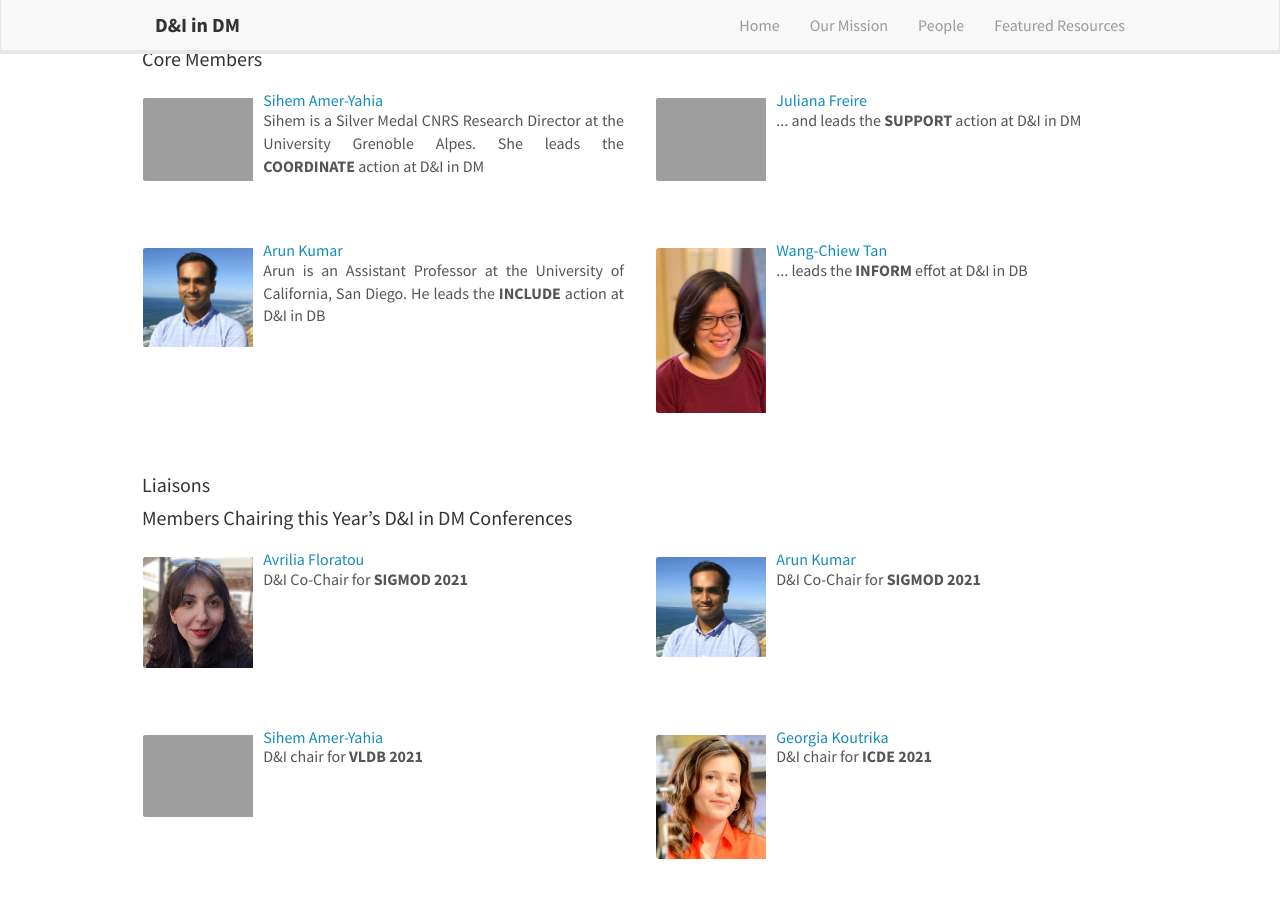
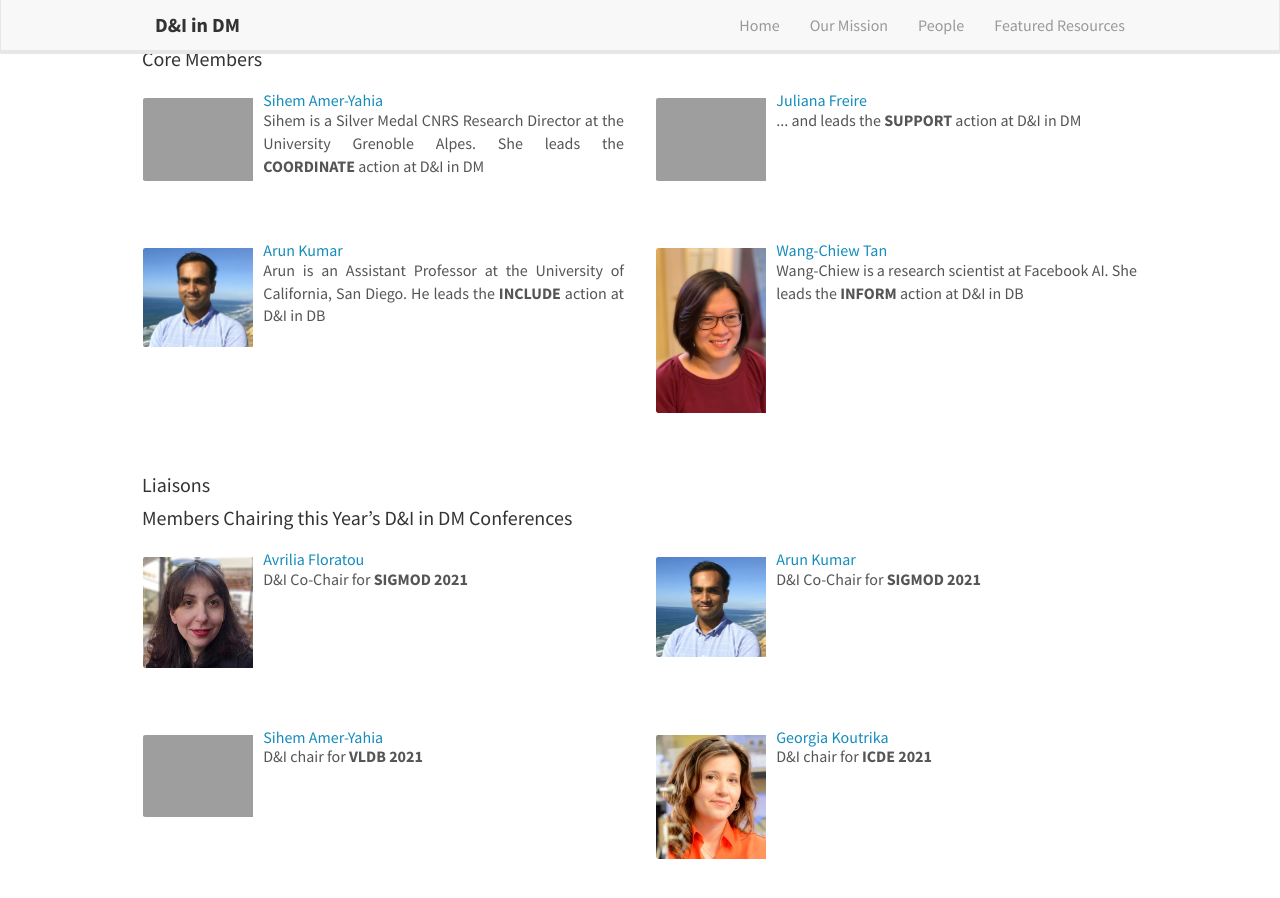
Before and after one commit to zmeihui/dbdni.github.io, a Jekyll site: the page built from index.md, in a window 1280 px wide and 900 px high, scrolled down 771 px. Built offline with Jekyll 4.4.1, drawn with Linux system fonts in a browser that asks for light colours; nearby versions of some CDN libraries; comment, search, counter and statistics services are not loaded.

Commit message:
Update core_members.yml

```diff
--- a/_data/core_members.yml
+++ b/_data/core_members.yml
@@ -13,4 +13,4 @@
 - name: Wang-Chiew Tan
   photo: wangchiew.JPG
   web: https://wangchiew.github.io
-  info: "... leads the <b>INFORM</b> effot at D&I in DB"
+  info: "Wang-Chiew is a research scientist at Facebook AI. She leads the <b>INFORM</b> action at D&I in DB"
```
